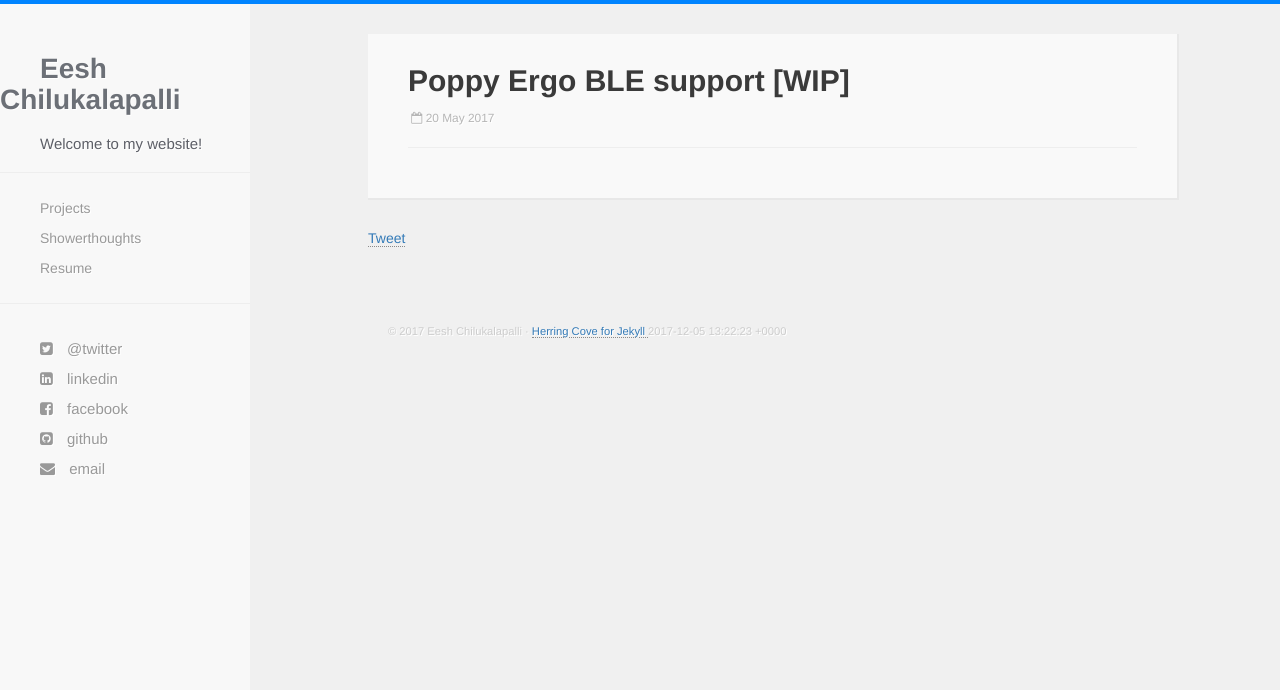
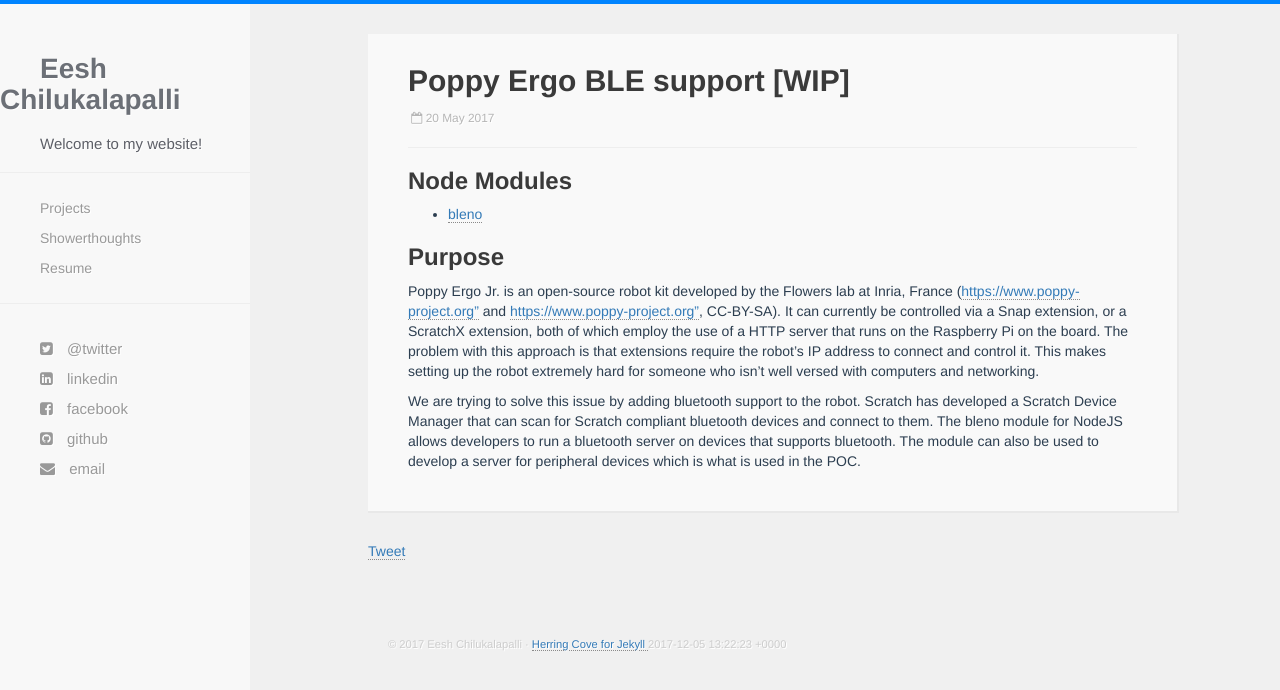
Before and after one commit to eesh/eesh.github.io, a Jekyll site: the page built from projects/_posts/2017-05-20-Poppy-BLE.markdown, in a window 1280 px wide. Shown: the top 690 px of the page. Built offline with Jekyll 4.4.1, drawn with Linux system fonts in a browser that asks for light colours; nearby versions of some CDN libraries; comment, search, counter and statistics services are not loaded.

Commit message:
Poppy BLE description

```diff
--- a/projects/_posts/2017-05-20-Poppy-BLE.markdown
+++ b/projects/_posts/2017-05-20-Poppy-BLE.markdown
@@ -4,3 +4,13 @@
 logo: nodejs-default.png
 short_desc: A proof of concept to connect to the Poppy Ergo Jr. robot using the Scratch Device Manager.
 ---
+
+### Node Modules
+
+* <a href="https://github.com/sandeepmistry/bleno">bleno</a>
+
+### Purpose
+
+Poppy Ergo Jr. is an open-source robot kit developed by the Flowers lab at Inria, France (<a href="https://www.poppy-project.org">https://www.poppy-project.org"</a> and <a href="https://www.poppy-education.org">https://www.poppy-project.org"</a>, CC-BY-SA). It can currently be controlled via a Snap extension, or a ScratchX extension, both of which employ the use of a HTTP server that runs on the Raspberry Pi on the board. The problem with this approach is that extensions require the robot's IP address to connect and control it. This makes setting up the robot extremely hard for someone who isn't well versed with computers and networking.
+
+We are trying to solve this issue by adding bluetooth support to the robot. Scratch has developed a Scratch Device Manager that can scan for Scratch compliant bluetooth devices and connect to them. The bleno module for NodeJS allows developers to run a bluetooth server on devices that supports bluetooth.  The module can also be used to develop a server for peripheral devices which is what is used in the POC.
```
